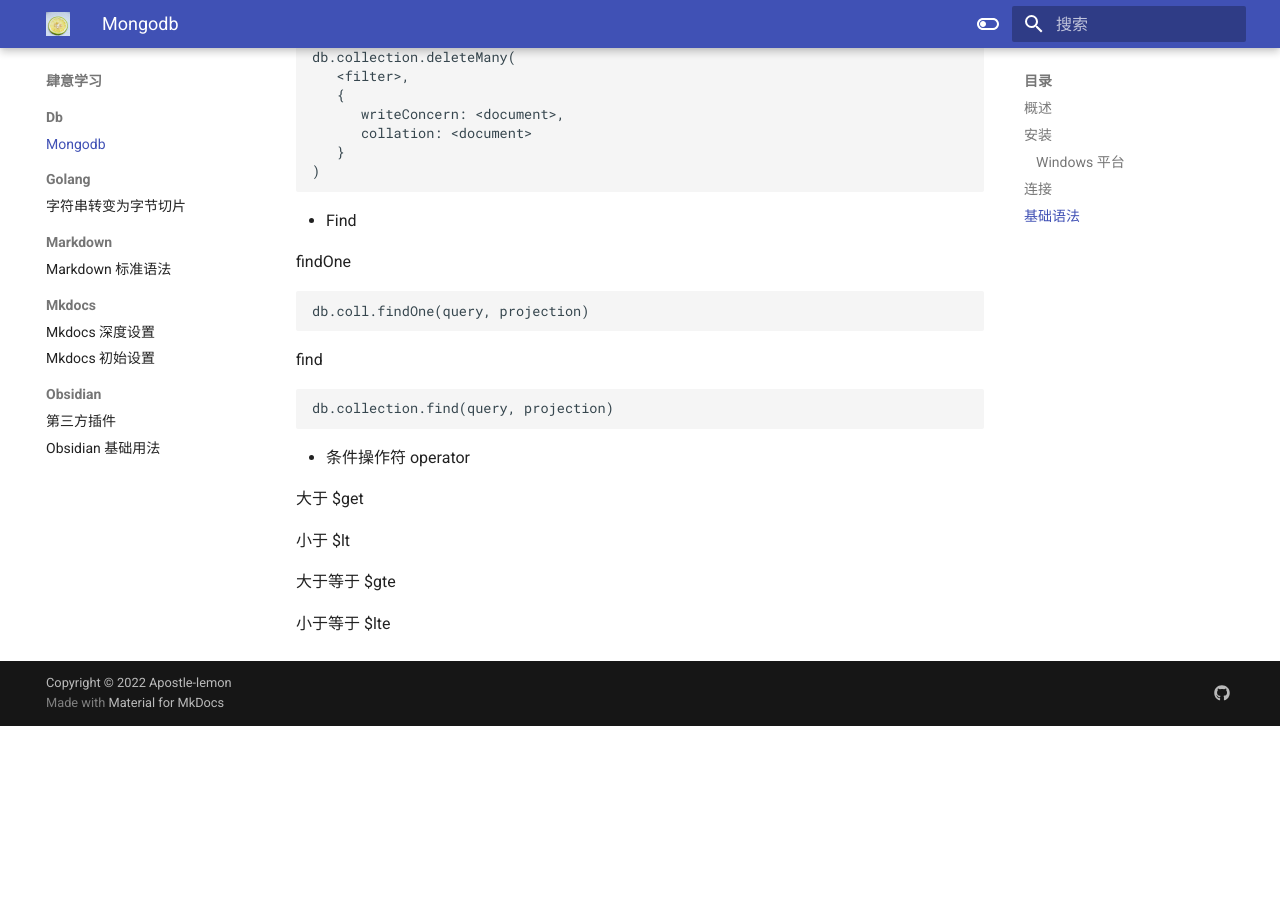
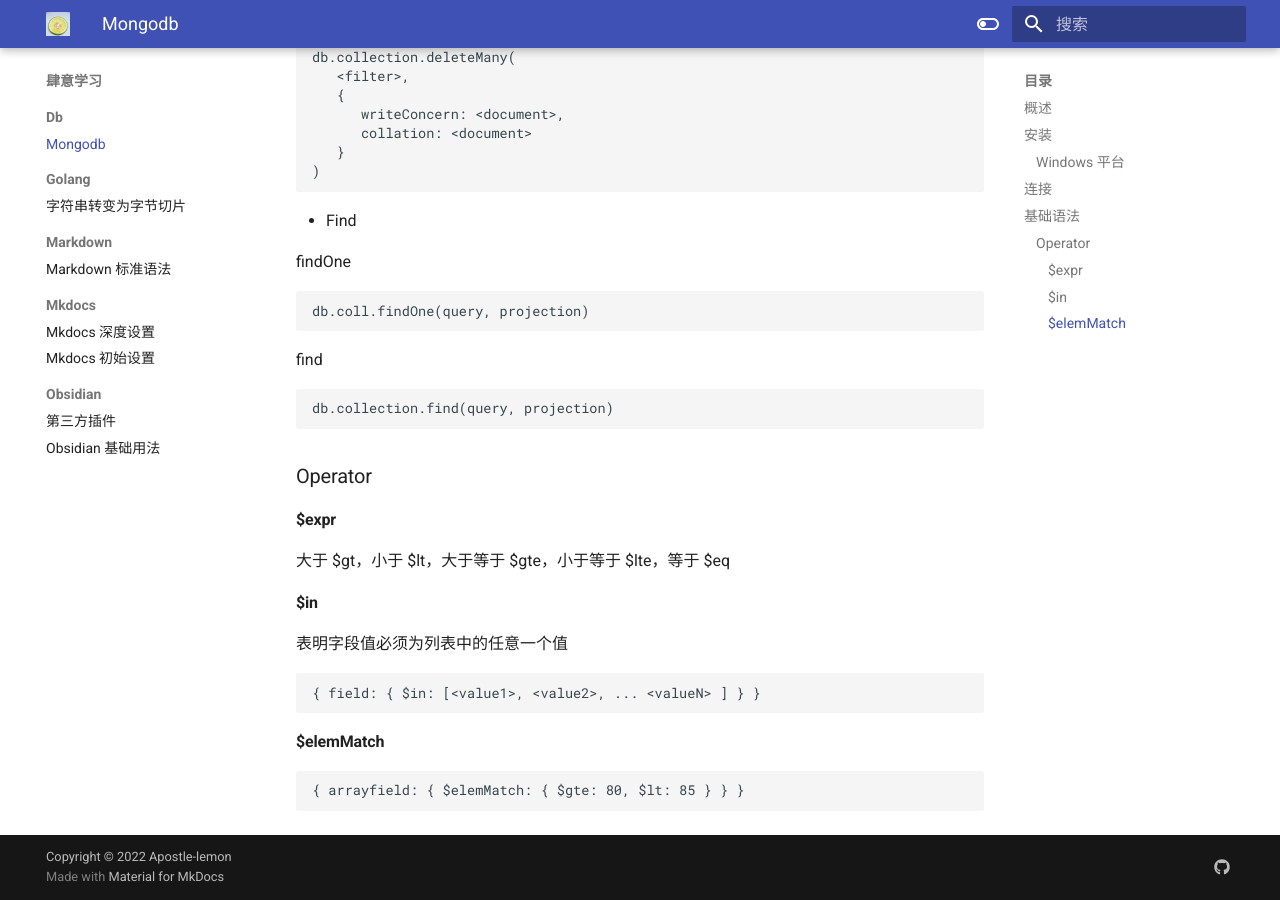
Before and after one commit to Apostle-lemon/Apostle-lemon.github.io, an MkDocs documentation site: the page built from docs/肆意学习/db/mogodb基础用法.md, in a window 1280 px wide and 900 px high, scrolled down 2630 px. Built offline with MkDocs 1.6.1 and Material for MkDocs 9.7.7, drawn with Linux system fonts in a browser that asks for light colours; before the commit the page ends 3356 px from its top, so only the background shows below that.

Commit message:
vault backup: 2022-10-30 14:17:19
Affected files:
docs/肆意学习/db/mogodb基础用法.md

````diff
--- a/docs/肆意学习/db/mogodb基础用法.md
+++ b/docs/肆意学习/db/mogodb基础用法.md
@@ -147,12 +147,22 @@
 db.collection.find(query, projection)
 ```
 
-- 条件操作符 operator
+### Operator
 
-大于 $get
+#### $expr
 
-小于 $lt
+大于 $gt，小于 $lt，大于等于 $gte，小于等于 $lte，等于 $eq
 
-大于等于 $gte
+#### $in
 
-小于等于 $lte
+表明字段值必须为列表中的任意一个值
+
+```
+{ field: { $in: [<value1>, <value2>, ... <valueN> ] } }
+```
+
+#### $elemMatch
+
+```
+{ arrayfield: { $elemMatch: { $gte: 80, $lt: 85 } } }
+```
````
